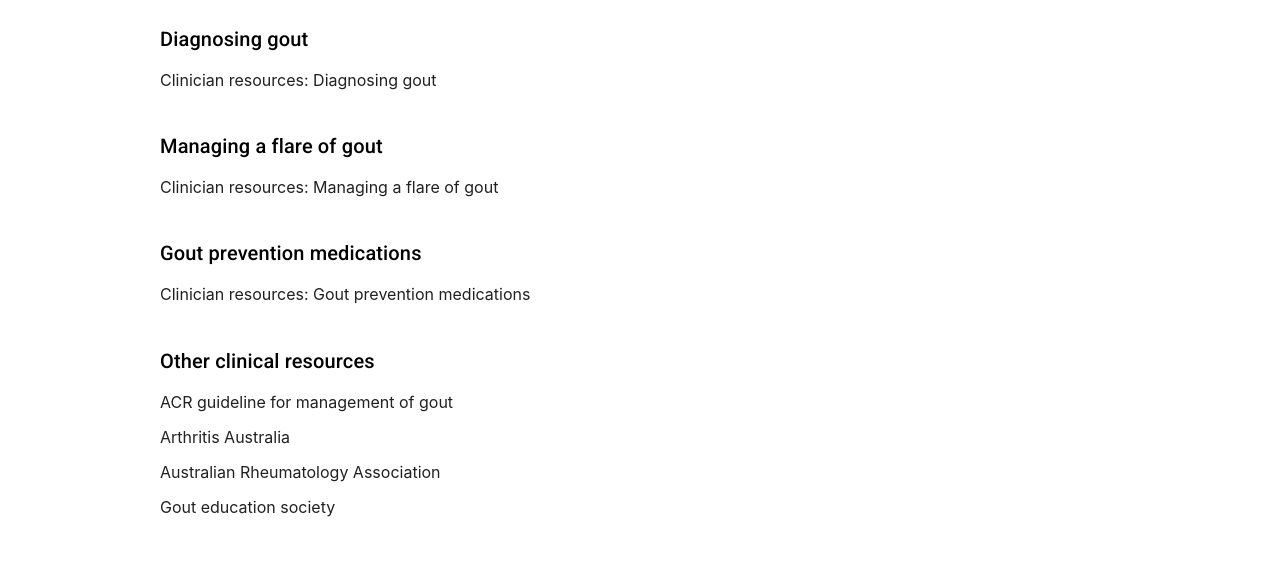
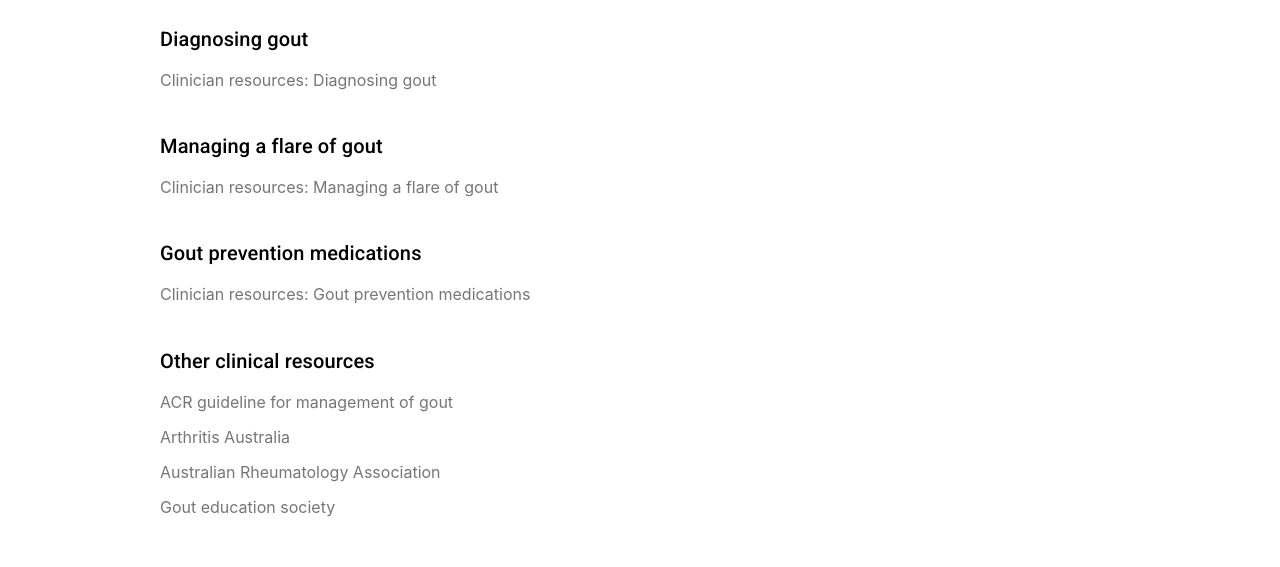
Before and after one commit to natalieytan/out-with-gout, a Next.js app: page /clinician-resources in a window 1280 px wide. Shown: the part 203-770 px from the top of the page. Built offline with nearby package versions, Linux system fonts and the light colour scheme; no server answers.

Commit message:
fix: Add keys when mapping over element

```diff
--- a/componentsTemplated/LinksSubsection/LinksSubSection.tsx
+++ b/componentsTemplated/LinksSubsection/LinksSubSection.tsx
@@ -22,13 +22,15 @@
 
 export default function LinksSubSection({ resourceGroup }: Props): JSX.Element {
   return (
-    <LinksSubSectionWrapper key={resourceGroup.subSection}>
+    <LinksSubSectionWrapper>
       <Typography variant="h6" align="left">
         {resourceGroup.subSection}
       </Typography>
       {resourceGroup.links.map((link) => (
-        <LinkWrapper>
-          <Link href={link.url}>{link.text}</Link>
+        <LinkWrapper key={link.text}>
+          <Link href={link.url} color="textSecondary">
+            {link.text}
+          </Link>
         </LinkWrapper>
       ))}
     </LinksSubSectionWrapper>
```
